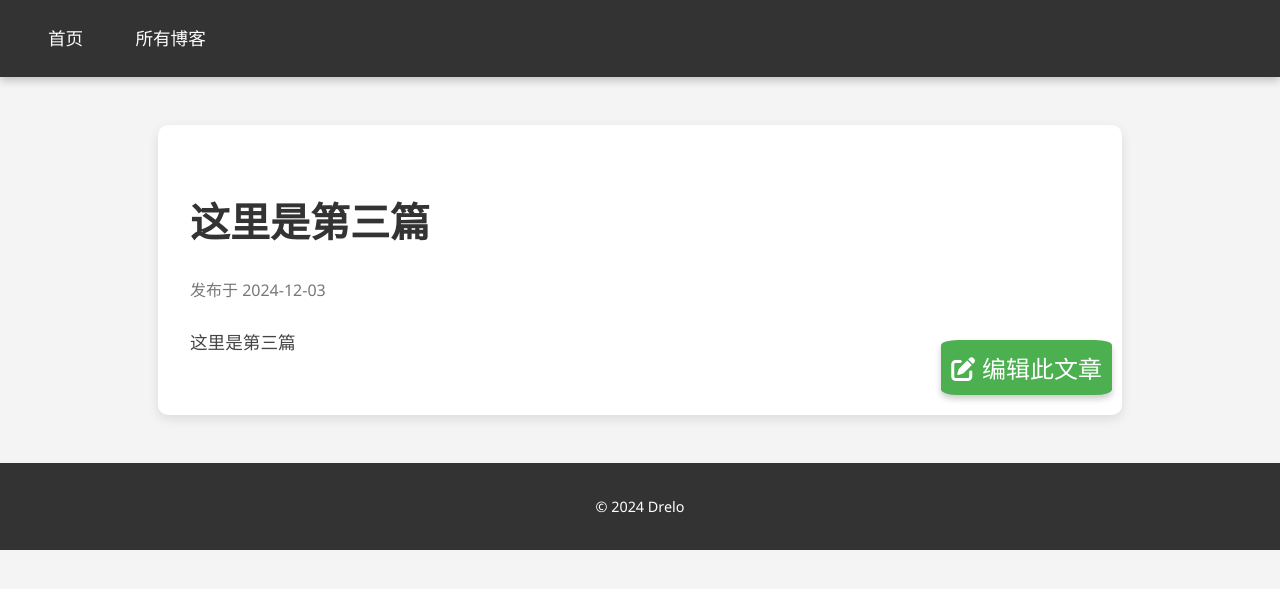
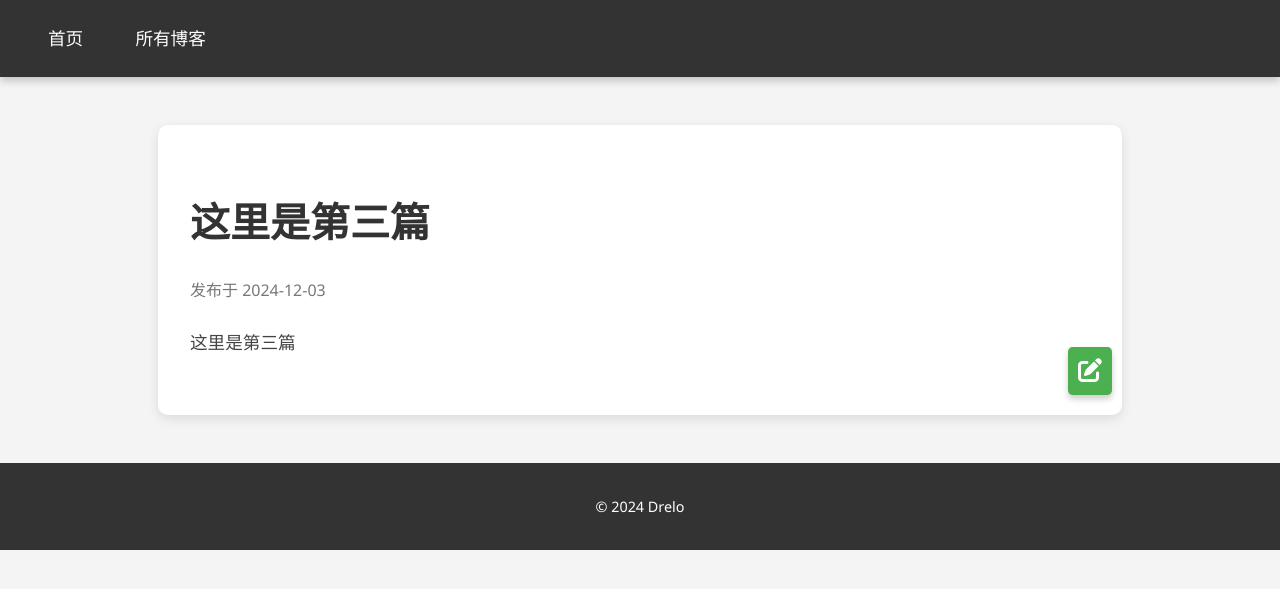
Before and after one commit to Drelov/newpage, a Jekyll site: the page built from _posts/2024-12-03-three.md, in a window 1280 px wide. Shown: the top 589 px of the page. Built offline with Jekyll 4.4.1, drawn with Linux system fonts in a browser that asks for light colours.

Commit message:
Update post.html

```diff
--- a/_layouts/post.html
+++ b/_layouts/post.html
@@ -29,7 +29,7 @@
         {{ content }}
         <!-- 动态生成跳转按钮 -->
         <button class="edit-btn" id="edit-btn">
-          <i class="fas fa-edit"></i> 编辑此文章
+          <i class="fas fa-edit"></i>
         </button>
       </div>
     </article>
```
